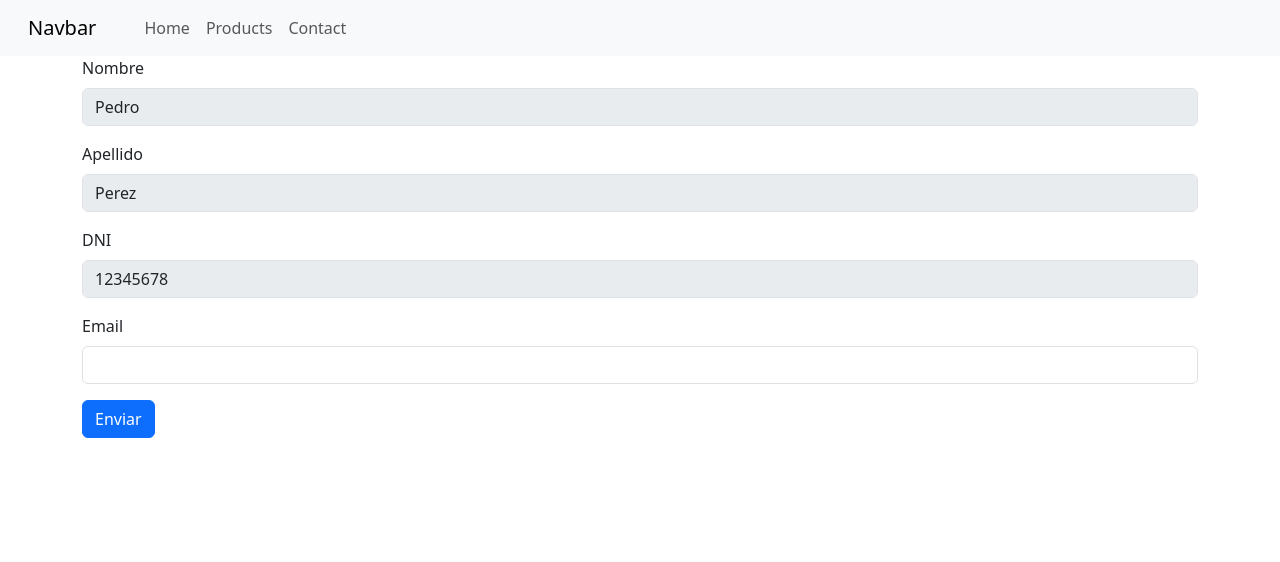
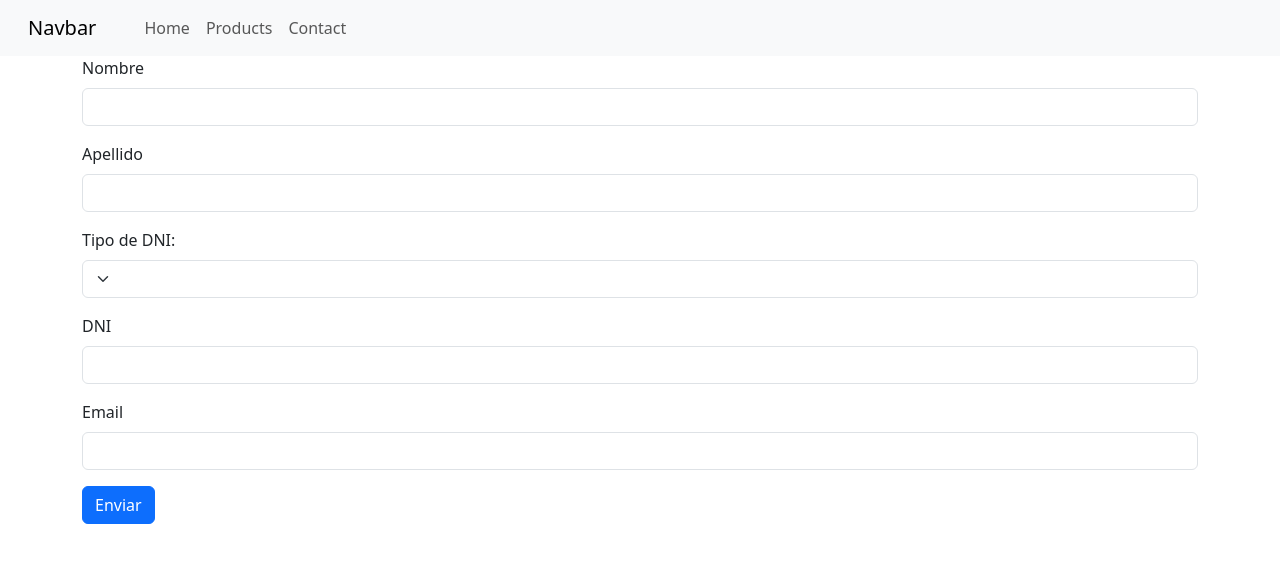
Before and after one commit to Germany2k9/landing-page, an Angular app: page /contact in a window 1280 px wide. Shown: the top 562 px of the page. Built offline with nearby package versions, Linux system fonts and the light colour scheme.

Commit message:
Formularios reactivos  donde el componente se mantiene escuchando una accion con el on change.

```diff
--- a/src/app/contact/contact.component.html
+++ b/src/app/contact/contact.component.html
@@ -17,11 +17,20 @@
       </div>
 
       <div class="mb-3">
-        <label for="name" class="form-label">DNI</label>
+      <label for="tipoDni" class="form-label">Tipo de DNI:</label>
+      <select class="form-select" id="tipoDni" formControlName="tipoDni">
+        <option value="DNI">DNI</option>
+        <option value="Pasaporte">Pasaporte</option>
+        <option value="Cedula">Cedula</option>
+      </select>
+      </div>
+
+      <div class="mb-3">
+        <label for="name" class="form-label">{{tipoDni}}</label>
         <input [ngClass] = "{'is-invalid': hasErrors('DNI', 'required') || hasErrors ('DNI', 'minlength')}"
          type="text" class="form-control" id="name" formControlName="DNI">
-        <div class="text-danger"*ngIf="hasErrors('DNI', 'required')"> DNI Requerido.</div>
-        <div class="text-danger"*ngIf="hasErrors('DNI', 'minlength')"> DNI requiere minimo 3 caracteres.</div>
+        <div class="text-danger"*ngIf="hasErrors('DNI', 'required')"> {{tipoDni}} Requerido.</div>
+        <div class="text-danger"*ngIf="hasErrors('DNI', 'minlength')"> {{tipoDni}} requiere minimo 3 caracteres.</div>
       </div>
 
     <div class="mb-3">
--- a/src/app/contact/contact.component.ts
+++ b/src/app/contact/contact.component.ts
@@ -9,35 +9,55 @@ import { FormBuilder, FormGroup, Validators } from '@angular/forms';
 export class ContactComponent implements OnInit{
 
   formularioContacto: FormGroup
-  usuarioActivo: any ={
-    nombre:'Pedro',
-    apellido: 'Perez',
-    DNI: '12345678',
-  }
+  tipoDni:string ='DNI'
+
+  // usuarioActivo: any ={
+  //   nombre:'Pedro',
+  //   apellido: 'Perez',
+  //   DNI: '12345678',
+  // }
 
   constructor (private Form: FormBuilder) {
-
+    //podemos NO setear las validaciones
     this.formularioContacto = this.Form.group({
       nombre:['', [Validators.required, Validators.minLength(3)]],
+      // xample  apellido: [''],
       apellido:['', [Validators.required, Validators.minLength(3)]],
-      DNI:['', [Validators.required, Validators.minLength(3)]],
+      DNI:[''],
+      tipoDni:[''],
         email: ['', [Validators.required, Validators.email]]
 
     })
   }
 
   ngOnInit(): void {
-    this.formularioContacto.patchValue({
+    //Tambien podemos  setear validadores por fuera del constructor EJM
+    //this.formularioContacto.get('apellido')?.setValidators([Validators.required, Validators.minLength(3)]);
+    //DEPENDIENDO EL TIPO DE PANTALLA QUE TENES UN CAMPO ES OBLIGATORIO O NO ES OBLIGATORIO
 
-      nombre: this.usuarioActivo.nombre,
-      apellido: this.usuarioActivo.apellido,
-      DNI: this.usuarioActivo.DNI
-    })
-      //this.formularioContacto.get('nombre')?.setValue(this.usuarioActivo)
-      // si ya tuvieras informacion del usuario que no keres modificar podes setearlo de esta forma .
-      this.formularioContacto.get('nombre')?.disable()
-      this.formularioContacto.get('apellido')?.disable()
-      this.formularioContacto.get('DNI')?.disable()
+    //if (this.usuarioActivo.apellido === '') this.formularioContacto.get('apellido')?.setValidators([Validators.required, Validators.minLength(3)]);
+
+    // el caso contrario si nosotros queremos SACARLE la validacion
+    // this.formularioContacto.get('apellido')?.clearValidators()
+    // this.formularioContacto.get('apellido')?.updateValueAndValidity()
+
+
+    // this.formularioContacto.patchValue({
+
+    //   nombre: this.usuarioActivo.nombre,
+    //   //apellido: this.usuarioActivo.apellido,
+    //   DNI: this.usuarioActivo.DNI
+    // })
+    //   //this.formularioContacto.get('nombre')?.setValue(this.usuarioActivo)
+    //   // si ya tuvieras informacion del usuario que no keres modificar podes setearlo de esta forma .
+    //   this.formularioContacto.get('nombre')?.disable()
+    //   //this.formularioContacto.get('apellido')?.disable()
+    //   this.formularioContacto.get('DNI')?.disable()
+
+    //SUSCRIPCIONES
+    this.formularioContacto.get('tipoDni')?.valueChanges. subscribe(value =>{
+       this.tipoDni= value
+      })
   }
 
   hasErrors( controlName: string, errorType: string){
```
